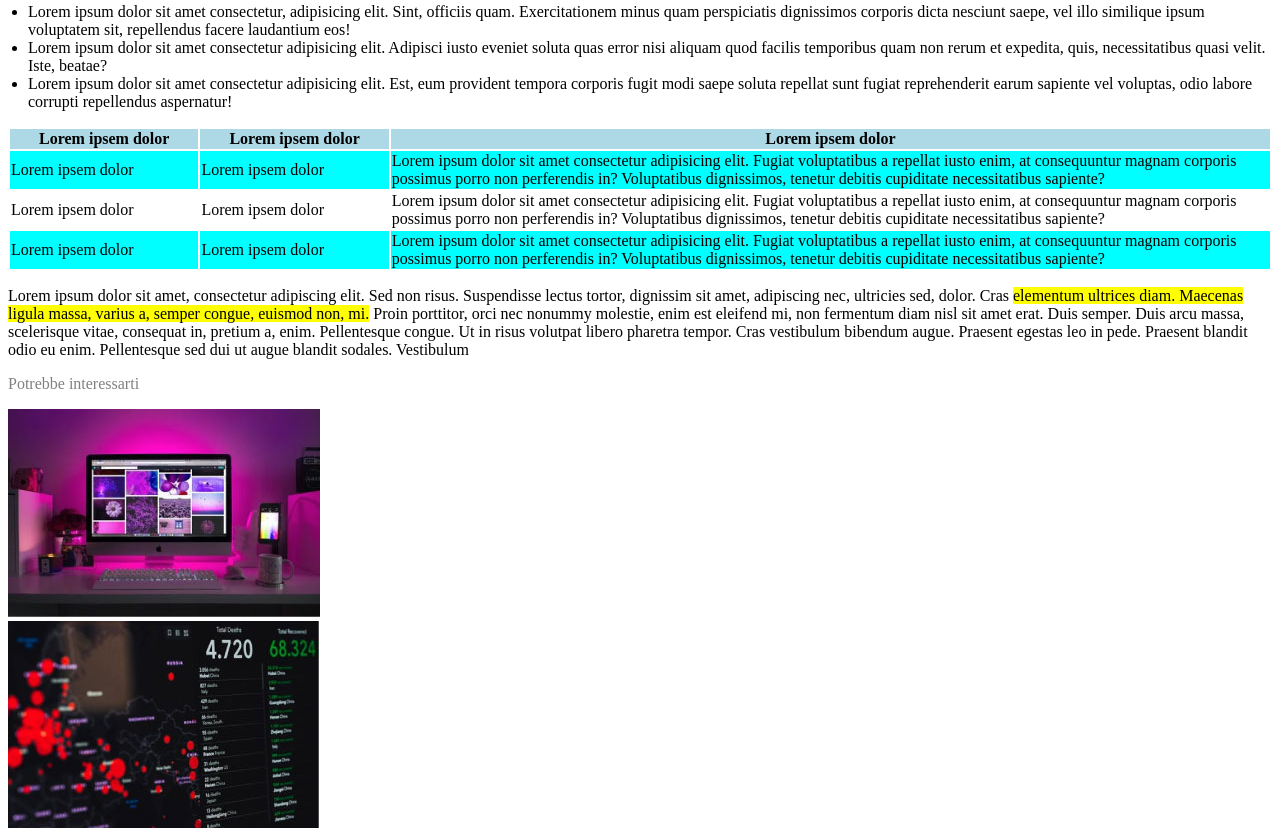
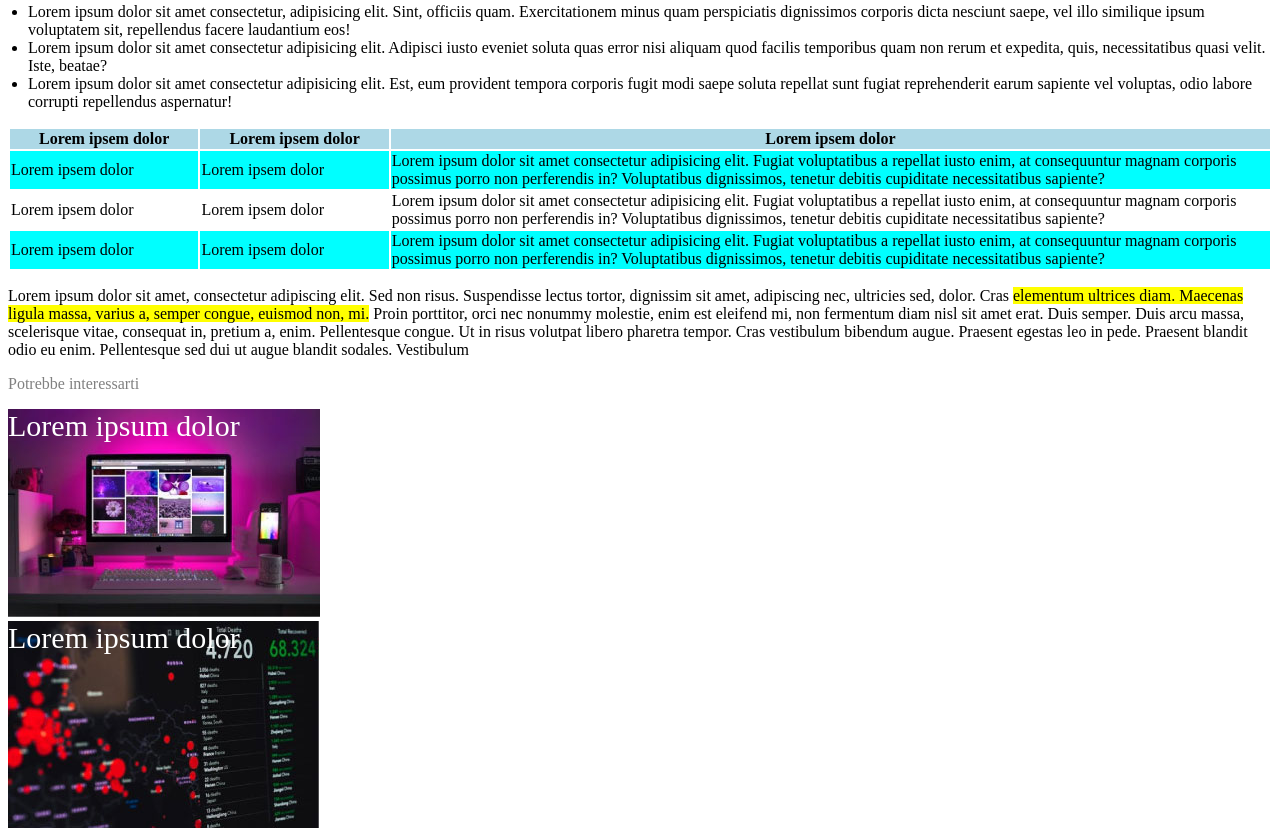
Before and after one commit to salvatorebarbaro/html-css-booleaner, a plain HTML site: page index.html in a window 1280 px wide. Shown: the part 791-1631 px from the top of the page. Drawn offline with Linux system fonts and the light colour scheme.

Commit message:
fine esercizio

```diff
--- a/index.html
+++ b/index.html
@@ -71,11 +71,13 @@
 
         <p id="sotto_intestazione">Potrebbe interessarti</p>
 
-        <div>
+        <div class="contenitore">
             <img src="img/monitor.jpg" alt="">
+            <span class="scritta">Lorem ipsum dolor</span>
         </div>
-        <div>
+        <div class="contenitore">
             <img src="img/graph.jpg" alt="">
+            <span class="scritta">Lorem ipsum dolor</span>
         </div>
 
 
--- a/style.css
+++ b/style.css
@@ -34,3 +34,17 @@
 {
     background-color: aqua;
 }
+.contenitore
+{
+    position: relative;
+
+
+}
+.scritta
+{
+    position: absolute;
+    left: 0;
+    top: 0;
+    color: white;
+    font-size: 30px;
+}
```
